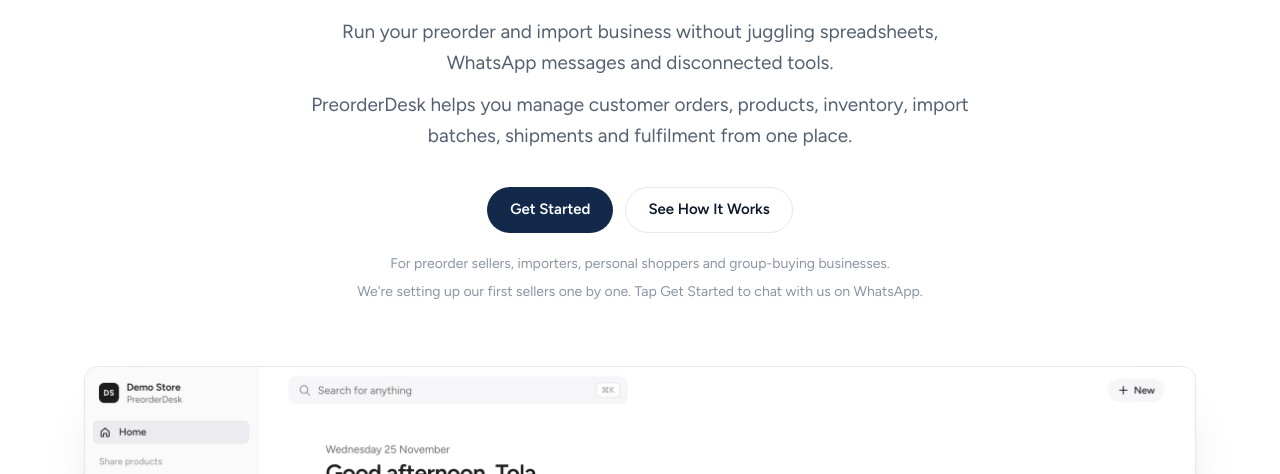
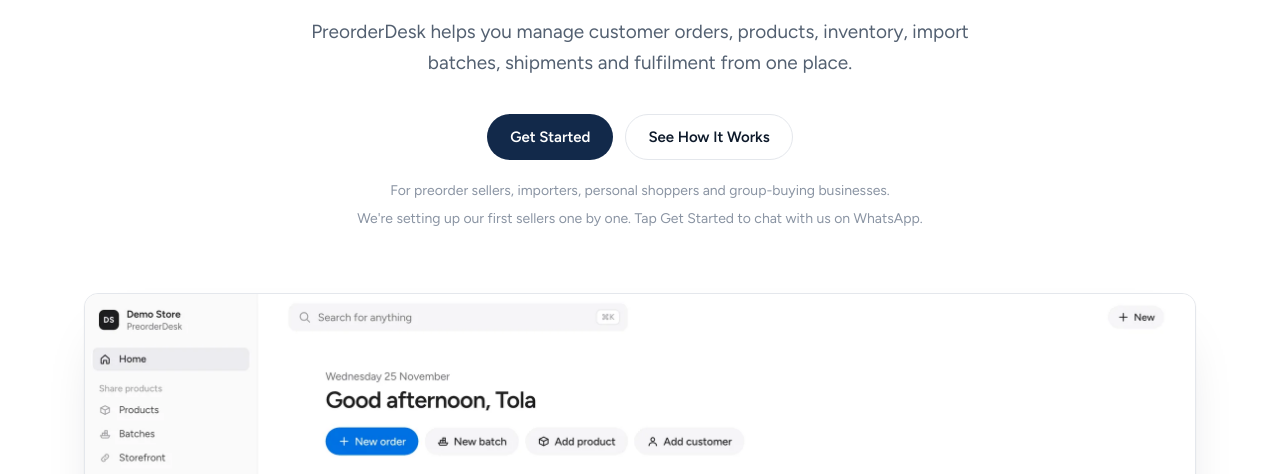
Before and after one commit to Boasbabs/seye-preorder-demo, a plain HTML site: page v3/index.html in a window 1280 px wide. Shown: the part 326-800 px from the top of the page. Drawn offline with Linux system fonts and the light colour scheme.

Commit message:
Drop the hero paragraph that repeated the new headline
The headline now reads "Run your preorder and import business without
hassle.", so the first paragraph under it, which opened with the same
words, is removed.

Co-Authored-By: Claude Opus 5.5 <noreply@anthropic.com>

```diff
--- a/v3/index.html
+++ b/v3/index.html
@@ -251,7 +251,6 @@ h3{font-size:19px;line-height:1.3;font-weight:600;letter-spacing:-.008em}
       <div class="hero-copy">
         <p class="eyebrow">Built for preorder &amp; import businesses</p>
         <h1 id="hero-h">Run your preorder and import business without hassle.</h1>
-        <p class="lead">Run your preorder and import business without juggling spreadsheets, WhatsApp messages and disconnected tools.</p>
         <p class="lead">PreorderDesk helps you manage customer orders, products, inventory, import batches, shipments and fulfilment from one place.</p>
         <div class="actions">
           <a class="btn btn-primary" data-cta href="https://wa.me/2348053303926?text=Hi%2C%20I%27d%20like%20to%20get%20started%20with%20PreorderDesk.%20My%20business%20is%20___%20and%20I%20sell%20___." target="_blank" rel="noopener">Get Started</a>
```
